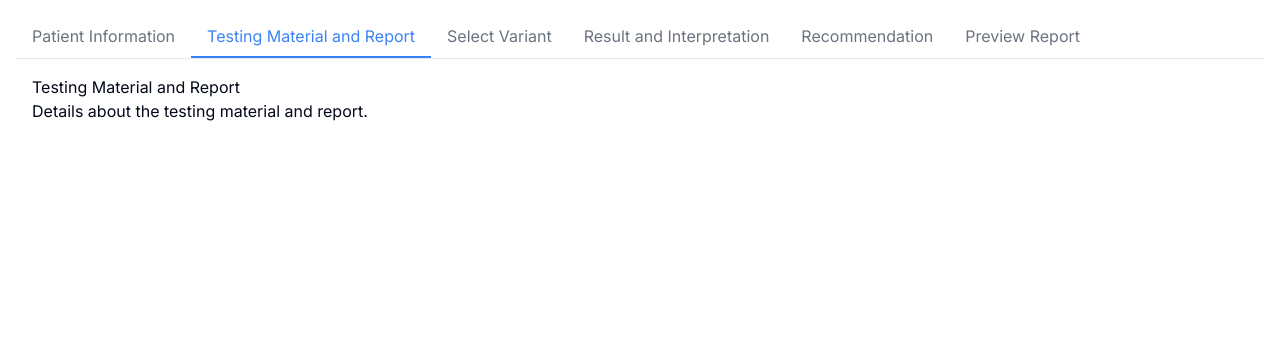
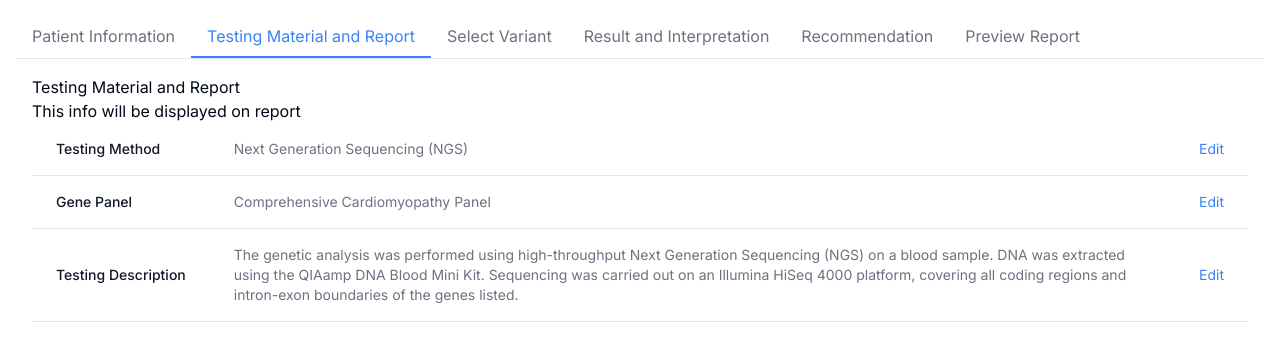
Before and after one commit to Aldhaf/senuna-report, a Next.js app: page / in a window 1280 px wide. Both pictures are taken after a click on the button "Testing Material and Report". Shown: the top 342 px of the page. Built offline with nearby package versions, Linux system fonts and the light colour scheme.

Commit message:
"update testing material"

```diff
--- a/components/ui/Tabs.tsx
+++ b/components/ui/Tabs.tsx
@@ -140,7 +140,30 @@ const Tabs: React.FC = () => {
       label: "Testing Material and Report",
       content: (
         <div>
-          <p>Details about the testing material and report.</p>
+          <p>This info will be displayed on report</p>
+          <table className="min-w-full text-left text-sm text-gray-500">
+            <tbody>
+              <EditableRow
+                label="Testing Method"
+                value="Next Generation Sequencing (NGS)"
+                onChange={(value) =>
+                  console.log("Updated Testing Method:", value)
+                }
+              />
+              <EditableRow
+                label="Gene Panel"
+                value="Comprehensive Cardiomyopathy Panel"
+                onChange={(value) => console.log("Updated Gene Panel:", value)}
+              />
+              <EditableRow
+                label="Testing Description"
+                value={`The genetic analysis was performed using high-throughput Next Generation Sequencing (NGS) on a blood sample. DNA was extracted using the QIAamp DNA Blood Mini Kit. Sequencing was carried out on an Illumina HiSeq 4000 platform, covering all coding regions and intron-exon boundaries of the genes listed.`}
+                onChange={(value) =>
+                  console.log("Updated Testing Description:", value)
+                }
+              />
+            </tbody>
+          </table>
         </div>
       ),
     },
@@ -156,12 +179,8 @@ const Tabs: React.FC = () => {
         <div>
           <p>Analysis and interpretation of the test results.</p>
           <table className="min-w-full text-left text-sm text-gray-500">
-            <thead>
-
-            </thead>
-            <tbody>
-
-            </tbody>
+            <thead></thead>
+            <tbody></tbody>
           </table>
         </div>
       ),
```
